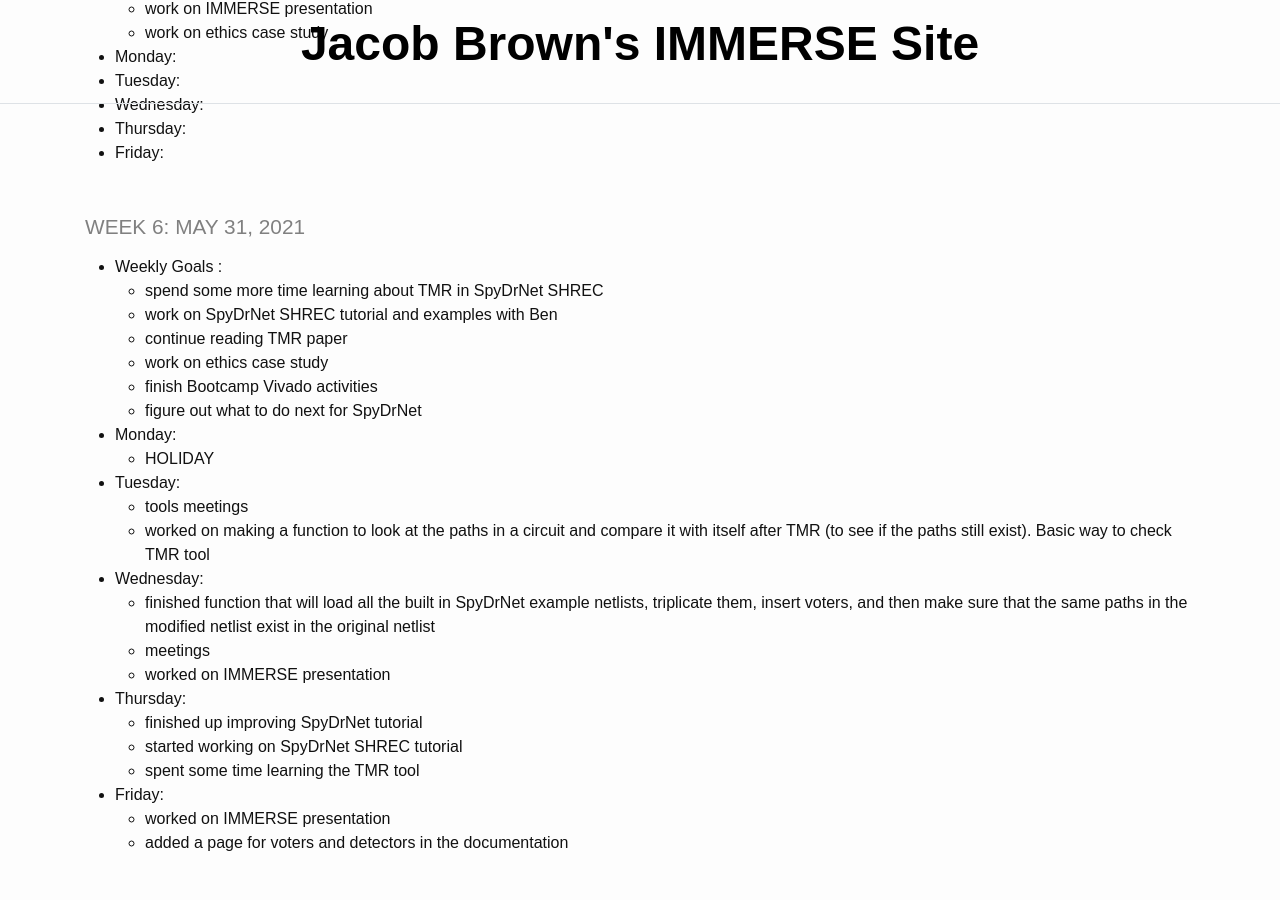
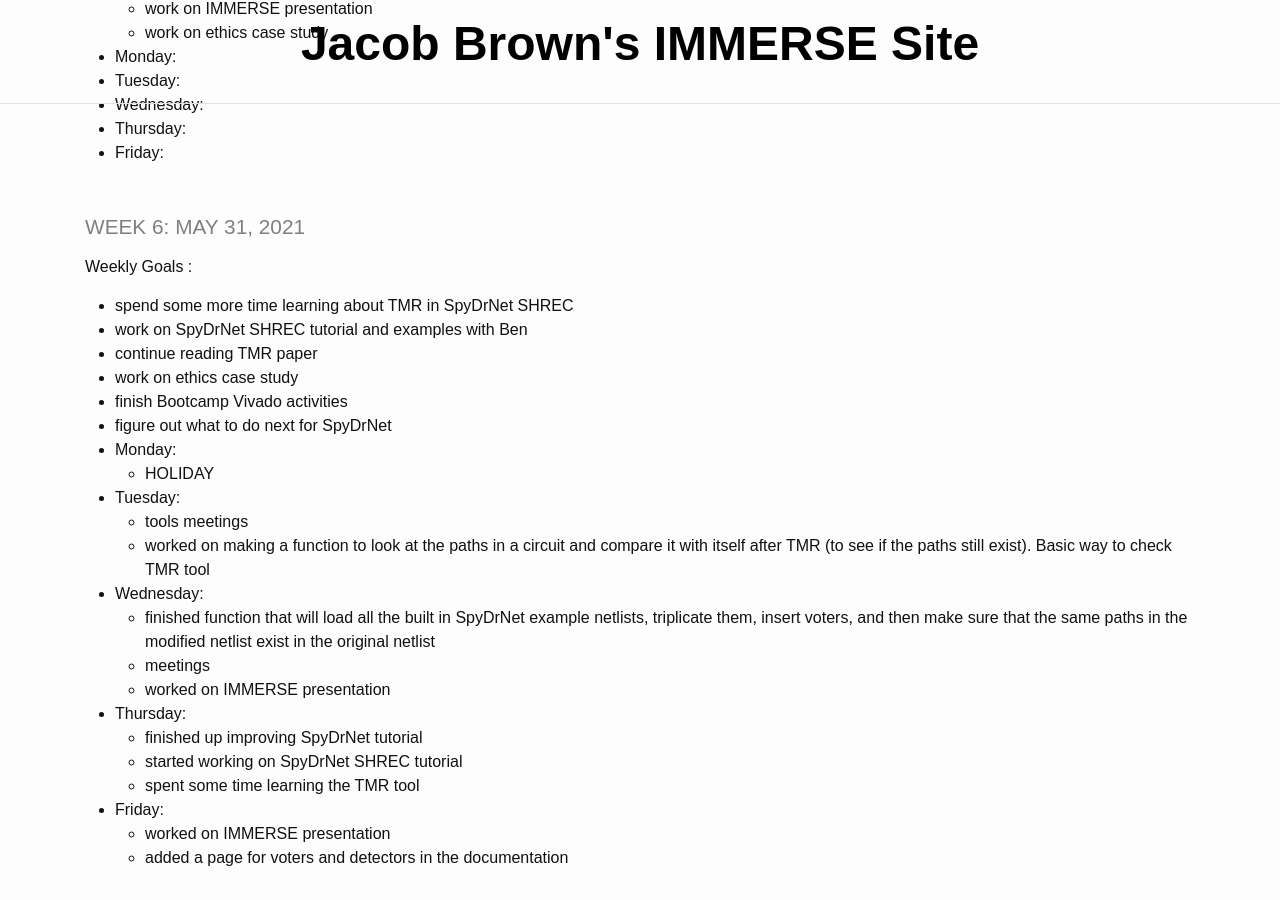
Before and after one commit to jacobdbrown4/jacob_brown, a Jekyll site: the page built from _pages/log.md, in a window 1280 px wide and 900 px high, scrolled down 376 px. Built offline with Jekyll 4.4.1, drawn with Linux system fonts in a browser that asks for light colours.

Commit message:
updated log

```diff
--- a/_pages/log.md
+++ b/_pages/log.md
@@ -17,7 +17,7 @@ title: IMMERSE Log
 * **Friday**:
 
 ### Week 6: May 31, 2021
-* **Weekly Goals** :
+**Weekly Goals** :
   * spend some more time learning about TMR in SpyDrNet SHREC
   * work on SpyDrNet SHREC tutorial and examples with Ben
   * continue reading TMR paper
```
